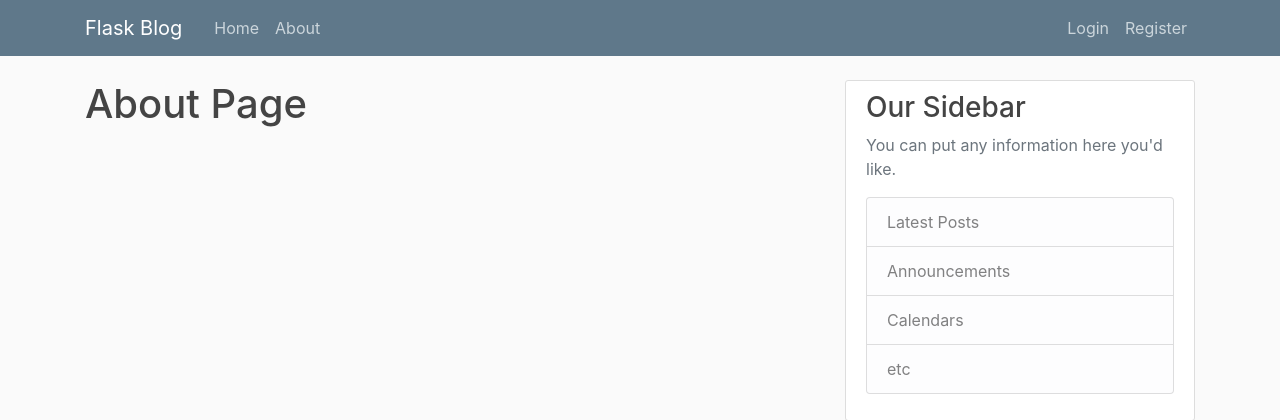
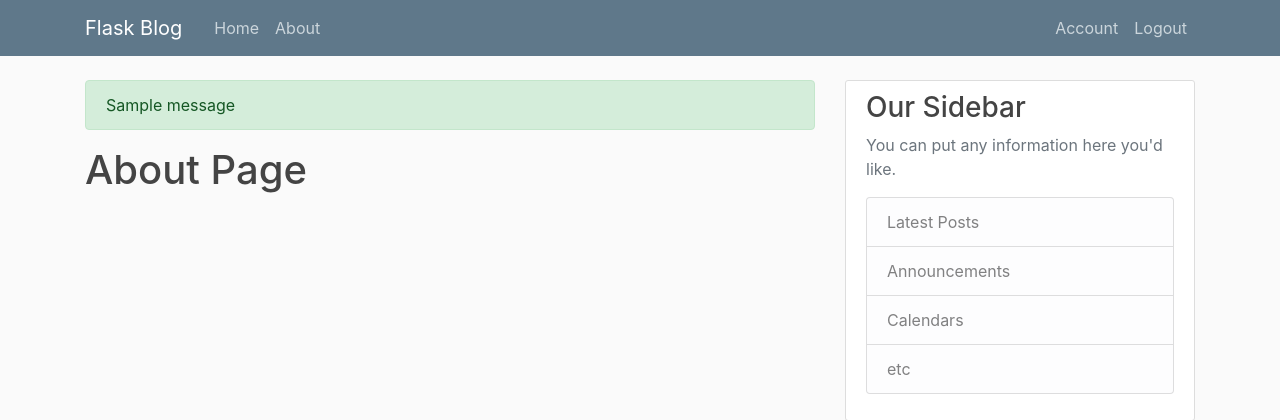
Before and after one commit to Sijenn/Flaskblog, a Flask app: page /about in a window 1280 px wide. Shown: the top 420 px of the page. Run offline with Flask 2, Linux system fonts and the light colour scheme; a user stored in the database is signed in; tables that the repository leaves empty hold one stand-in row (values such as "Sample post"); one stand-in notice (Sample message) is shown; some libraries are stand-ins or nearby versions.

Commit message:
modify changes

```diff
--- /dev/null
+++ b/flaskblog/templates/account.html
@@ -0,0 +1,4 @@
+{% extends "layout.html" %}
+{% block content %}
+<h1>{{ current_user.username }}</h1>
+{% endblock content %}
--- a/flaskblog/templates/layout.html
+++ b/flaskblog/templates/layout.html
@@ -1,3 +1,4 @@
+
 <!DOCTYPE html>
 <html>
 <head>
@@ -26,13 +27,18 @@
           </button>
           <div class="collapse navbar-collapse" id="navbarToggle">
             <div class="navbar-nav mr-auto">
-              <a class="nav-item nav-link" href="/home">Home</a>
-              <a class="nav-item nav-link" href="/about">About</a>
+              <a class="nav-item nav-link" href="{{ url_for('home') }}">Home</a>
+              <a class="nav-item nav-link" href="{{ url_for('about') }}">About</a>
             </div>
             <!-- Navbar Right Side -->
             <div class="navbar-nav">
-              <a class="nav-item nav-link" href=" {{ 'login' }}">Login</a>
-              <a class="nav-item nav-link" href="{{ 'register' }}">Register</a>
+              {% if current_user.is_authenticated %}
+                <a class="nav-item nav-link" href="{{ url_for('account') }}">Account</a>
+                <a class="nav-item nav-link" href="{{ url_for('logout') }}">Logout</a>
+              {% else %}
+                <a class="nav-item nav-link" href="{{ url_for('login') }}">Login</a>
+                <a class="nav-item nav-link" href="{{ url_for('register') }}">Register</a>
+              {% endif %}
             </div>
           </div>
         </div>
@@ -41,6 +47,15 @@
     <main role="main" class="container">
       <div class="row">
         <div class="col-md-8">
+          {% with messages = get_flashed_messages(with_categories=true) %}
+            {% if messages %}
+              {% for category, message in messages %}
+                <div class="alert alert-{{ category }}">
+                  {{ message }}
+                </div>
+              {% endfor %}
+            {% endif %}
+          {% endwith %}
           {% block content %}{% endblock %}
         </div>
         <div class="col-md-4">
```
Also changed, not shown: flaskblog/site.db.
